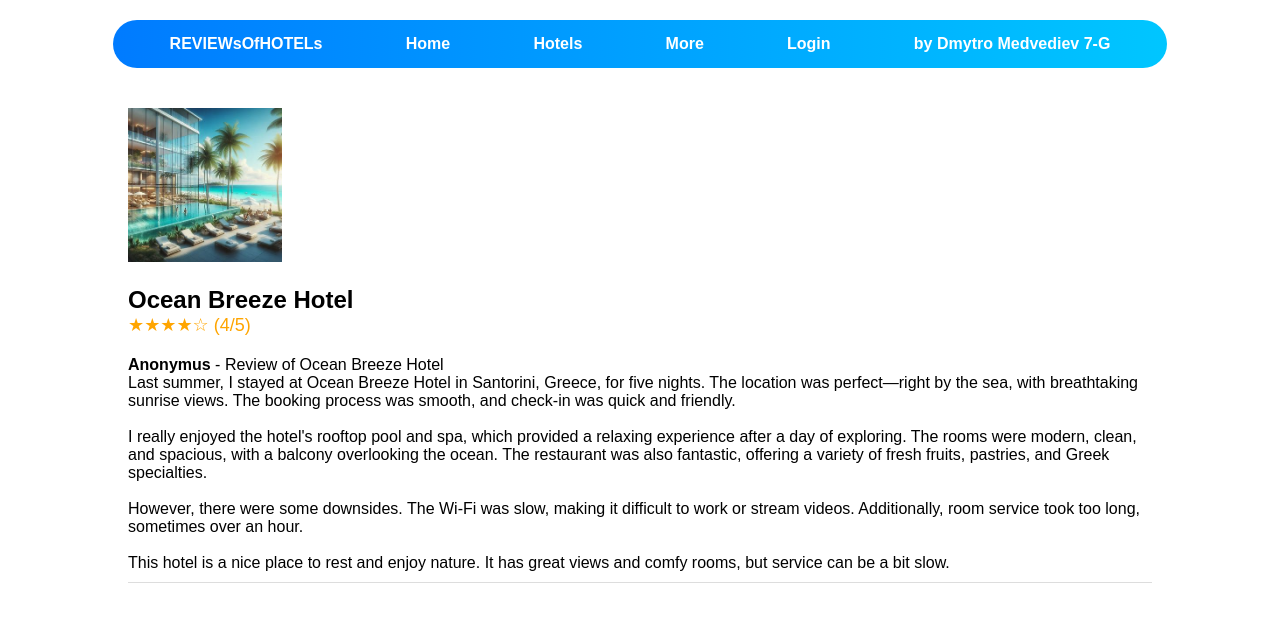
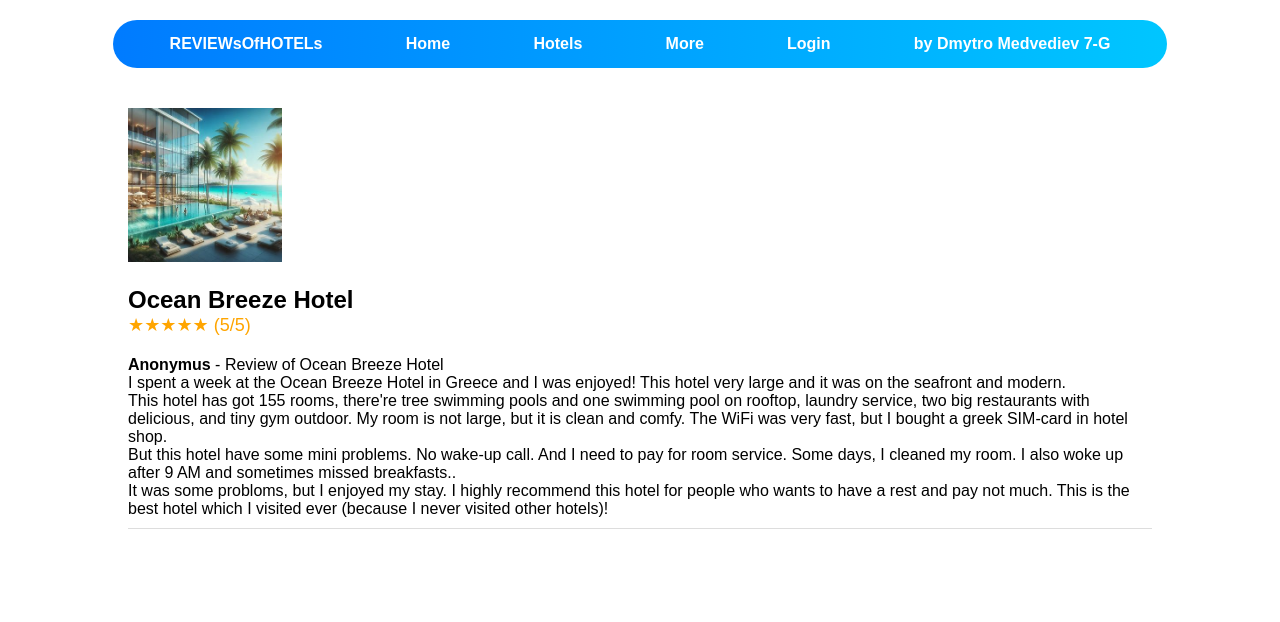
Before and after one commit to Ua3012/REVIEWsOfHOTELs, a plain HTML site: page index.html in a window 1280 px wide. Drawn offline with Linux system fonts and the light colour scheme.

Commit message:
Update index.html

```diff
--- a/index.html
+++ b/index.html
@@ -60,10 +60,16 @@
 
         <div class="hotel-title">Ocean Breeze Hotel</div>
 
-        <div class="rating">★★★★☆ (4/5)</div>
+        <div class="rating">★★★★★ (5/5)</div>
 
         <div class="review">
-            <strong>Anonymus</strong> - Review of Ocean Breeze Hotel<br>Last summer, I stayed at Ocean Breeze Hotel in Santorini, Greece, for five nights. The location was perfect—right by the sea, with breathtaking sunrise views. The booking process was smooth, and check-in was quick and friendly.</br><br>I really enjoyed the hotel's rooftop pool and spa, which provided a relaxing experience after a day of exploring. The rooms were modern, clean, and spacious, with a balcony overlooking the ocean. The restaurant was also fantastic, offering a variety of fresh fruits, pastries, and Greek specialties.</br><br>However, there were some downsides. The Wi-Fi was slow, making it difficult to work or stream videos. Additionally, room service took too long, sometimes over an hour.</br><br>This hotel is a nice place to rest and enjoy nature. It has great views and comfy rooms, but service can be a bit slow.</br>
+            <strong>Anonymus</strong> - Review of Ocean Breeze Hotel<br>I spent a week at the Ocean Breeze Hotel in Greece and I was enjoyed! This hotel very large and it was on the seafront and modern.
+<br>
+This hotel has got 155 rooms, there're tree swimming pools and one swimming pool on rooftop, laundry service, two big restaurants with delicious, and tiny gym outdoor. My room is not large, but it is clean and comfy. The WiFi was very fast, but I bought a greek SIM-card in hotel shop.
+<br>
+But this hotel have some mini problems. No wake-up call. And I need to pay for room service. Some days, I cleaned my room. I also woke up after 9 AM and  sometimes missed breakfasts..
+<br>
+It was some probloms, but I enjoyed my stay. I highly recommend this hotel for people who wants to have a rest and pay not much. This is the best hotel which I visited ever (because I never visited other hotels)!
         </div>
 
     </div>
```
